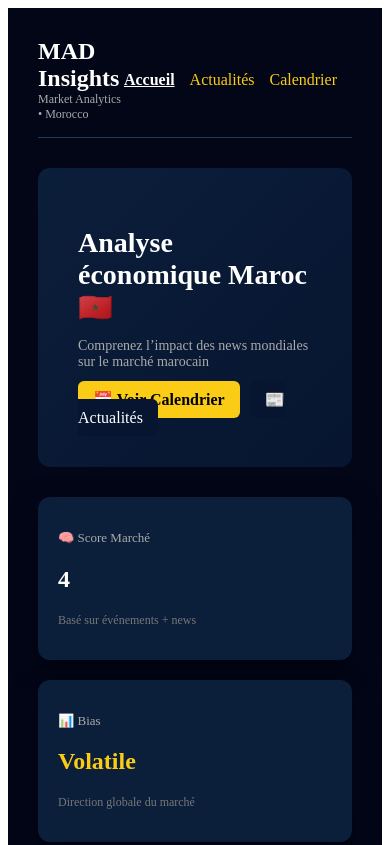
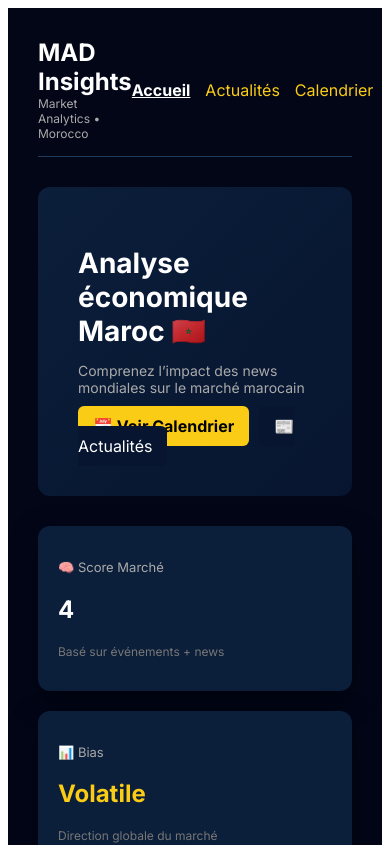
Before and after one commit to Haitam004/madinsights.com, a Next.js app: page / in a window 390 px wide. Shown: the top 845 px of the page. Built offline with nearby package versions, Linux system fonts and the light colour scheme; no server answers.

Commit message:
ajustement mobile

```diff
--- a/app/globals.css
+++ b/app/globals.css
@@ -1,30 +1,15 @@
-@import "tailwindcss";
-
-:root {
-  --background: #ffffff;
-  --foreground: #171717;
-}
-
-
-
-@media (prefers-color-scheme: dark) {
-  :root {
-    --background: #0a0a0a;
-    --foreground: #ededed;
-  }
+html {
+  background: #020617;
 }
 
 body {
-  background: var(--background);
-  color: var(--foreground);
-  font-family: Arial, Helvetica, sans-serif;
-}
-html, body {
   margin: 0;
   padding: 0;
   background: #020617;
+  color: white;
   overscroll-behavior: none;
+  -webkit-overflow-scrolling: touch;
 }
-body {
-  font-family: 'Inter', sans-serif;
+#root, body, html {
+  min-height: 100%;
 }
--- a/app/layout.tsx
+++ b/app/layout.tsx
@@ -1,7 +1,10 @@
 import { Inter } from "next/font/google";
 import Script from "next/script";
 
-const inter = Inter({ subsets: ["latin"] });
+const inter = Inter({
+  subsets: ["latin"],
+  display: "swap"
+});
 
 export const metadata = {
   themeColor: "#020617"
@@ -13,7 +16,7 @@ export default function RootLayout({
 }) {
   return (
    <html lang="fr">
-  <body>
+  <body className={inter.className}>
 
     <Script
       strategy="afterInteractive"
```
